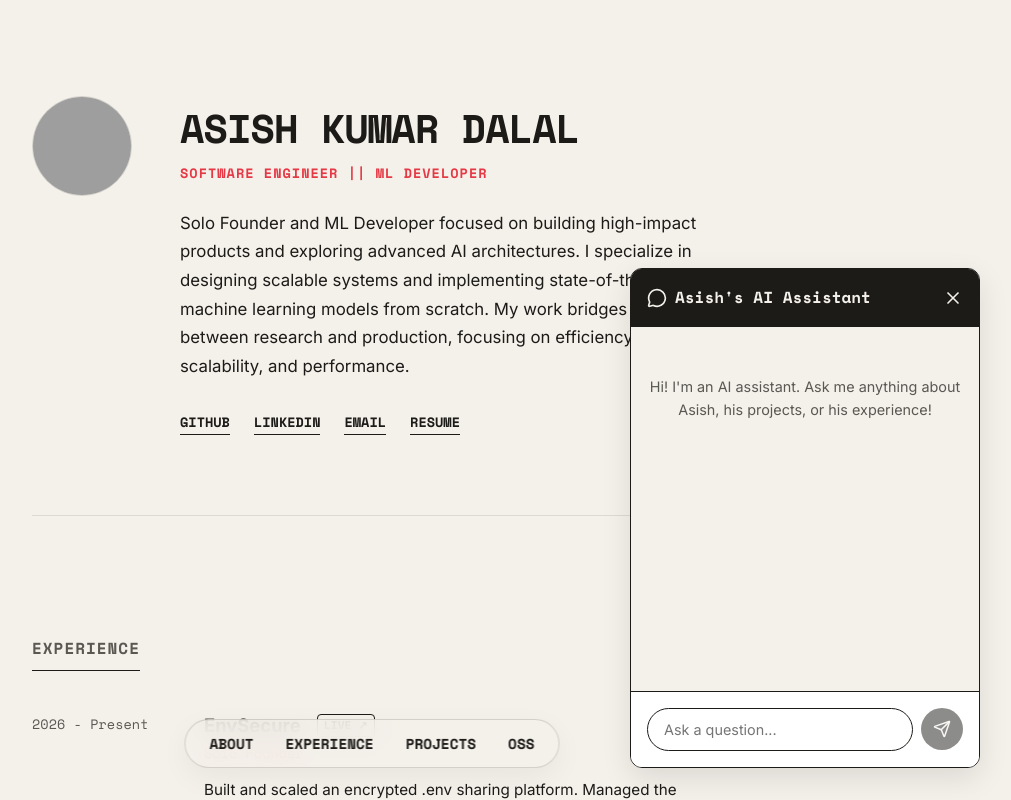
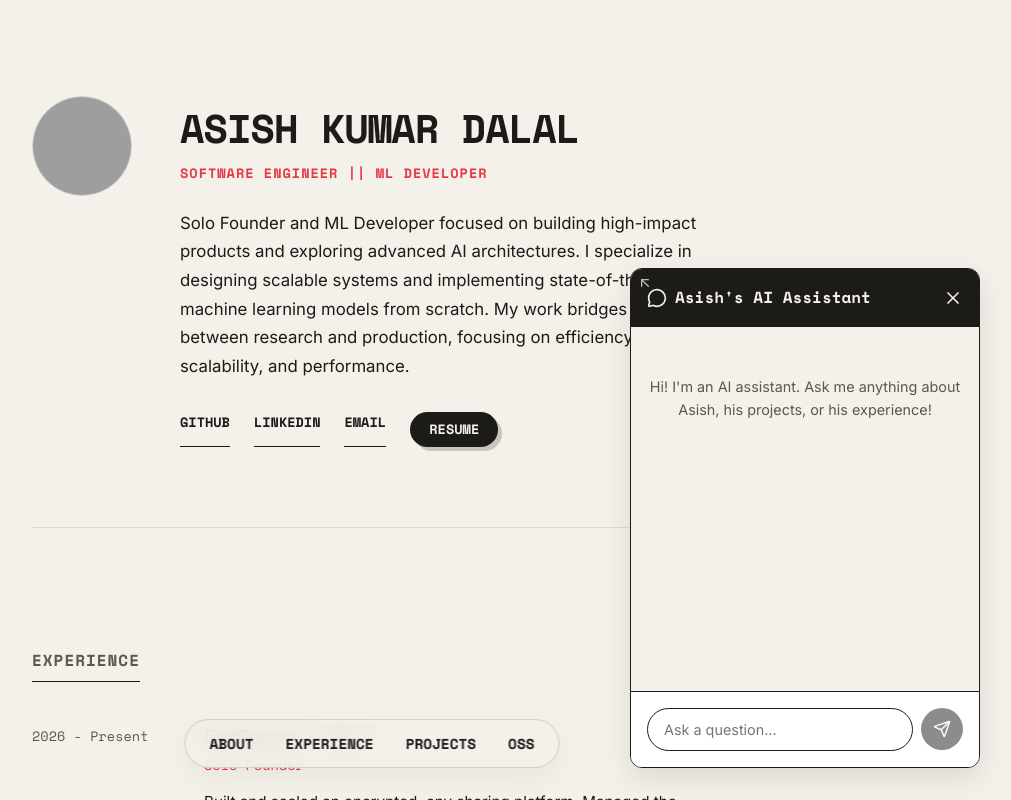
Before and after one commit to AsishKumarDalal/AsishKumarDalal.github.io, a Next.js app: page / in a window 1280 px wide. Both pictures are taken after a click on the button "Open Chat". Shown: the top 800 px of the page, without its empty margins (268-1279 px from the left). Built offline with nearby package versions, Linux system fonts and the light colour scheme; grey boxes are pictures that could not be loaded.

Commit message:
feat: Update Chatbot handle and Resume button styling

```diff
--- a/app/components/Chatbot.module.css
+++ b/app/components/Chatbot.module.css
@@ -43,12 +43,28 @@
   position: absolute;
   top: 0;
   left: 0;
-  width: 24px;
-  height: 24px;
+  width: 32px;
+  height: 32px;
   cursor: nwse-resize;
   z-index: 10;
-  background: linear-gradient(135deg, var(--border) 25%, transparent 25%);
+  background: transparent;
   border-top-left-radius: 12px;
+  display: flex;
+  align-items: flex-start;
+  justify-content: flex-start;
+  padding: 6px;
+}
+
+.resizerIcon {
+  color: #ffffff;
+  opacity: 0.7;
+  transition: all 0.2s ease;
+}
+
+.resizerHandle:hover .resizerIcon {
+  opacity: 1;
+  color: #ffffff;
+  transform: scale(1.1);
 }
 
 @media (max-width: 600px) {
--- a/app/components/Chatbot.tsx
+++ b/app/components/Chatbot.tsx
@@ -1,7 +1,7 @@
 "use client";
 
 import { useState, useRef, useEffect } from 'react';
-import { MessageCircle, X, Send } from 'lucide-react';
+import { MessageCircle, X, Send, ArrowUpLeft } from 'lucide-react';
 import ReactMarkdown from 'react-markdown';
 import styles from './Chatbot.module.css';
 
@@ -57,7 +57,7 @@ export default function Chatbot() {
     setMessages(prev => [...prev, { id: botMessageId, role: 'assistant', content: '' }]);
 
     try {
-      const backendUrl = process.env.NEXT_PUBLIC_BACKEND_URL || 'https://backend-of-bot.vercel.app';
+      const backendUrl = process.env.NEXT_PUBLIC_BACKEND_URL || 'http://localhost:5000';
       const response = await fetch(`${backendUrl}/api/chat`, {
         method: 'POST',
         headers: { 'Content-Type': 'application/json' },
@@ -110,7 +110,10 @@ export default function Chatbot() {
             className={styles.resizerHandle}
             onPointerDown={handlePointerDown}
             aria-label="Resize chat window"
-          />
+            title="Drag to resize"
+          >
+            <ArrowUpLeft size={16} className={styles.resizerIcon} />
+          </div>
 
           {/* Header */}
           <div className={styles.header}>
--- a/app/page.tsx
+++ b/app/page.tsx
@@ -27,7 +27,24 @@ export default function Home() {
                 <a href={profile.linkedin} target="_blank" rel="noopener noreferrer">LinkedIn</a>
               )}
               <a href={`mailto:${profile.email}`}>Email</a>
-              <a href="/resume.pdf" target="_blank" rel="noopener noreferrer" download className="highlight-btn">Resume</a>
+              <a
+                href="/resume.pdf"
+                target="_blank"
+                rel="noopener noreferrer"
+                download
+                style={{
+                  backgroundColor: 'var(--foreground)',
+                  color: 'var(--background)',
+                  padding: '0.4rem 1.2rem',
+                  borderRadius: '99px',
+                  fontWeight: '700',
+                  boxShadow: '4px 4px 0px rgba(28, 27, 24, 0.2)',
+                  borderBottom: 'none',
+                  textDecoration: 'none'
+                }}
+              >
+                Resume
+              </a>
             </div>
           </div>
         </div>
```
